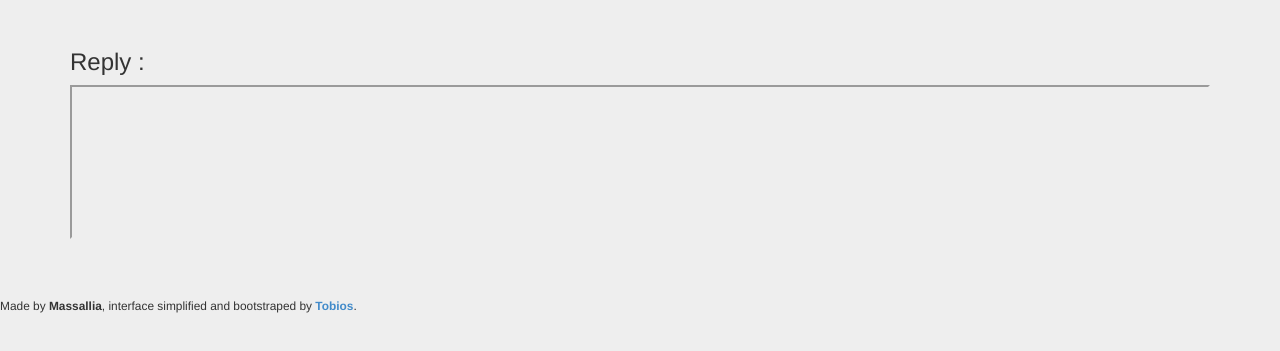
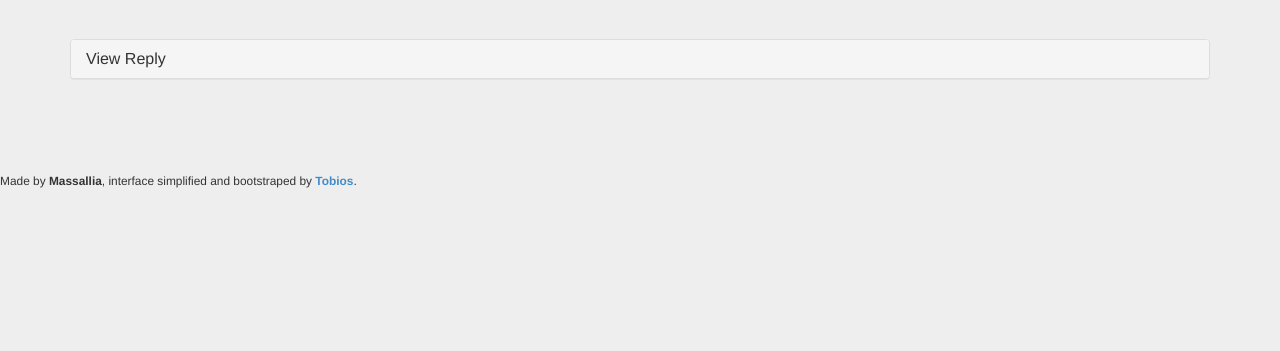
Before and after one commit to vincelwt/OpenKarotz-Control, a plain HTML site: page index.html in a window 1280 px wide. Shown: the part 259-610 px from the top of the page. Drawn offline with Linux system fonts and the light colour scheme.

Commit message:
simplification du menu

```diff
--- a/index.html
+++ b/index.html
@@ -282,10 +282,8 @@
 
 						<UL>
 							<LI><A target="result" HREF="/cgi-bin/rfid_list">Registred Tag List</A></LI>
-							<LI><A HREF='/rfid_info.html'>Get Tag Informations</A></LI>
-							<LI><A HREF='/rfid_unassign.html'>Unassign Tag</A></LI>
-						</UL>
-						<UL>
+							<!-- <LI><A HREF='/rfid_info.html'>Get Tag Informations</A></LI>
+							<LI><A HREF='/rfid_unassign.html'>Unassign Tag</A></LI> -->
 							<LI><A HREF='/cgi-bin/rfid_backup'>Backup RFID Informations</A></LI>
 						</UL>
 
@@ -309,7 +307,6 @@
 							<LI><A target="result" HREF="/cgi-bin/reset_install_flag">Reset Installation Flag</A></LI>
 						</UL>
 						<UL>
-							<LI><A target="result" HREF="/cgi-bin/display_cache">Show TTS Cache</A></LI>
 							<LI><A target="result" HREF="/cgi-bin/clear_cache">Clear TTS Cache</A></LI>
 						</UL>
 					</div>
@@ -317,8 +314,16 @@
 
 				<P>
 				<BR>
-				<h3>Reply :</h3>
-				<IFRAME NAME="result" width="100%"></IFRAME>
+                <div id="reply" class="panel panel-default">
+                    <div id="texteder" onclick="deroule(4,230);" ondblclick="deroule(4,40);" class="panel-heading">
+				        <h4 class="panel-title">View Reply</h4>
+				    </div>
+				    <div id="p_reply" class="panel-collapse collapse in">
+                        <div class="panel-body">
+                                <IFRAME NAME="result" width="100%"></IFRAME>
+                        </div>
+                    </div>
+                </div>
 				<BR>
 				<P/>
 			</div>
@@ -395,6 +400,9 @@
                     case 3: /*si champ vaut 2 alors on change la hauteur de zone3*/
                         document.getElementById("zone3").style.height=valeur+'px';
                         break;
+                    case 4: /*si champ vaut 2 alors on change la hauteur de reply*/
+                        document.getElementById("reply").style.height=valeur+'px';
+                        break;
                 }
             }
             // ]]>
--- a/style.css
+++ b/style.css
@@ -23,6 +23,14 @@
 	overflow: hidden;
 }
 
+#reply {
+	height: 40px;
+	transition: height 0.5s;
+	-moz-transition: height 0.5s;
+	-webkit-transition: height 0.5s;
+	-o-transition: height 0.5s;
+	overflow: hidden;
+}
 
 
 h1 {
```
